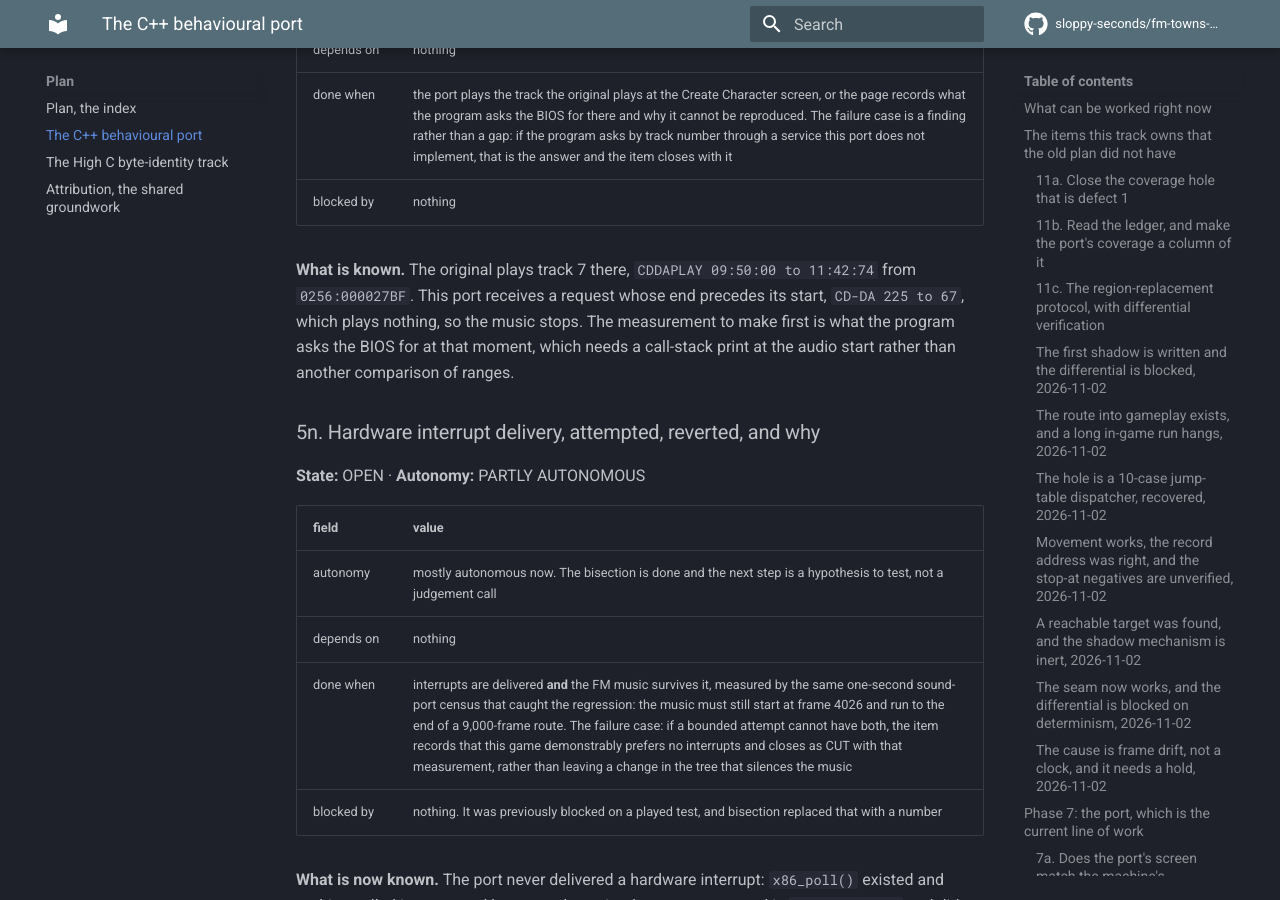
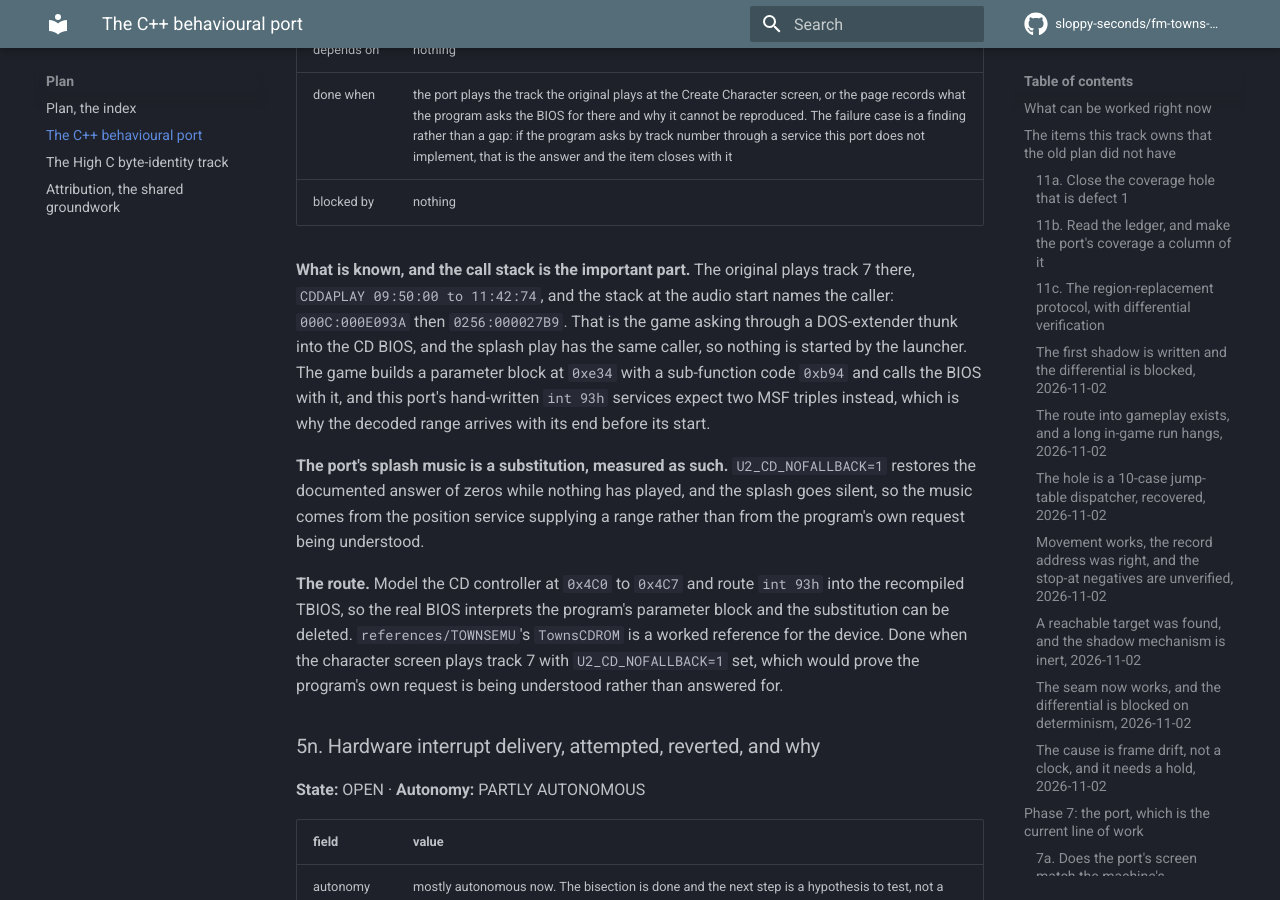
Before and after one commit to sloppy-seconds/fm-towns-ultima, an MkDocs documentation site: the page built from docs/plan-port.md, in a window 1280 px wide and 900 px high, scrolled down 55433 px. Built offline with MkDocs 1.6.1 and Material for MkDocs 9.7.7, drawn with Linux system fonts in a browser that asks for light colours; comment, search, counter and statistics services are not loaded.

Commit message:
docs: the launcher never started the music, and the port's splash music is a substitution
Paul asked whether the splash music really came from the launcher having started a track before the game ran. It did not. The fork's
call-stack log shows the same caller for the splash play and the character screen play, 000C:000E093A, which is the game asking the
CD BIOS through a DOS-extender thunk. The launcher paragraph was my inference and is withdrawn from the page and from the code comment
that repeated it.

The page now says what is true instead: the program asks for a track with a parameter block this port's hand-written int 93h does not
understand, and the music plays because the position service supplies a range. U2_CD_NOFALLBACK=1 turns that off, and with it off the
splash is silent, which is a measurement rather than an argument.

Item 5p now says what done means: the character screen plays track 7 with U2_CD_NOFALLBACK=1 set, which would prove the program's own
request is understood rather than answered for.

```diff
--- a/docs/plan-port.md
+++ b/docs/plan-port.md
@@ -1759,10 +1759,20 @@ is LBA 30225 to 36524. The port now plays it at the splash and the census reads
 | done when | the port plays the track the original plays at the Create Character screen, or the page records what the program asks the BIOS for there and why it cannot be reproduced. The failure case is a finding rather than a gap: if the program asks by track number through a service this port does not implement, that is the answer and the item closes with it |
 | blocked by | nothing |
 
-**What is known.** The original plays track 7 there, `CDDAPLAY 09:50:00 to 11:42:74` from `0256:000027BF`. This port receives a
-request whose end precedes its start, `CD-DA 225 to 67`, which plays nothing, so the music stops. The measurement to make first is
-what the program asks the BIOS for at that moment, which needs a call-stack print at the audio start rather than another comparison
-of ranges.
+**What is known, and the call stack is the important part.** The original plays track 7 there, `CDDAPLAY 09:50:00 to 11:42:74`, and
+the stack at the audio start names the caller: `000C:000E093A` then `0256:000027B9`. That is the game asking through a DOS-extender
+thunk into the CD BIOS, and the splash play has the same caller, so nothing is started by the launcher. The game builds a parameter
+block at `0xe34` with a sub-function code `0xb94` and calls the BIOS with it, and this port's hand-written `int 93h` services expect
+two MSF triples instead, which is why the decoded range arrives with its end before its start.
+
+**The port's splash music is a substitution, measured as such.** `U2_CD_NOFALLBACK=1` restores the documented answer of zeros while
+nothing has played, and the splash goes silent, so the music comes from the position service supplying a range rather than from the
+program's own request being understood.
+
+**The route.** Model the CD controller at `0x4C0` to `0x4C7` and route `int 93h` into the recompiled TBIOS, so the real BIOS interprets
+the program's parameter block and the substitution can be deleted. `references/TOWNSEMU`'s `TownsCDROM` is a worked reference for the
+device. Done when the character screen plays track 7 with `U2_CD_NOFALLBACK=1` set, which would prove the program's own request is
+being understood rather than answered for.
 
 ### 5n. Hardware interrupt delivery, attempted, reverted, and why
 
```
Also changed, not shown: docs/audio-playback.md (+10 -3 lines), 1 other file.
